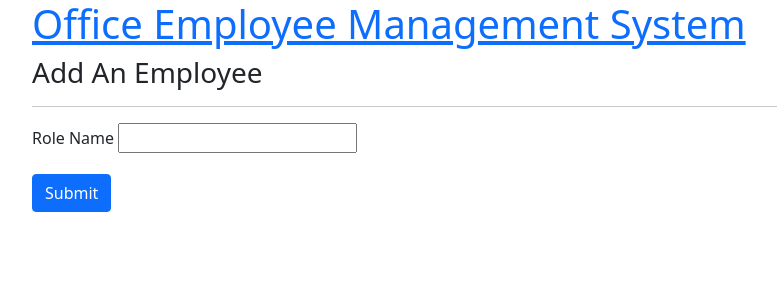
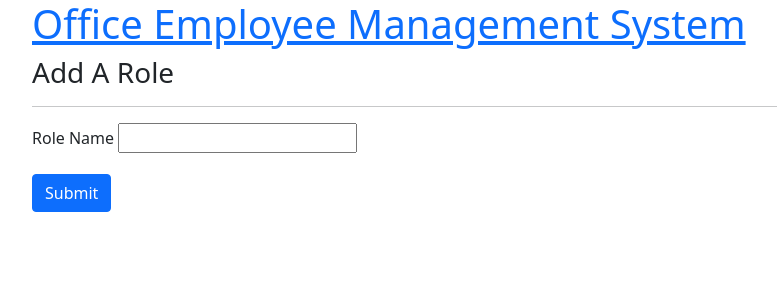
Before and after one commit to HamzaTariq2411/Employee_Management_System, a Django app: page /add_role in a window 1280 px wide. Shown: the top 300 px of the page, without its empty margins (50-827 px from the left). Run offline with Django 4.2, Linux system fonts and the light colour scheme.

Commit message:
Update add_role.html

```diff
--- a/emp_app/templates/add_role.html
+++ b/emp_app/templates/add_role.html
@@ -8,12 +8,12 @@
     <!-- Bootstrap CSS -->
     <link href="https://cdn.jsdelivr.net/npm/bootstrap@5.0.2/dist/css/bootstrap.min.css" rel="stylesheet" integrity="sha384-EVSTQN3/azprG1Anm3QDgpJLIm9Nao0Yz1ztcQTwFspd3yD65VohhpuuCOmLASjC" crossorigin="anonymous">
 
-    <title>Add Employee</title>
+    <title>Add A Role</title>
   </head>
   <body>
       <div class="container">
         <h1><a href="/">Office Employee Management System</a></h1>
-       <h3>Add An Employee</h3>
+       <h3>Add A Role</h3>
         <hr>
 <div class="my-3 ">{{n}}</div>
 
```
